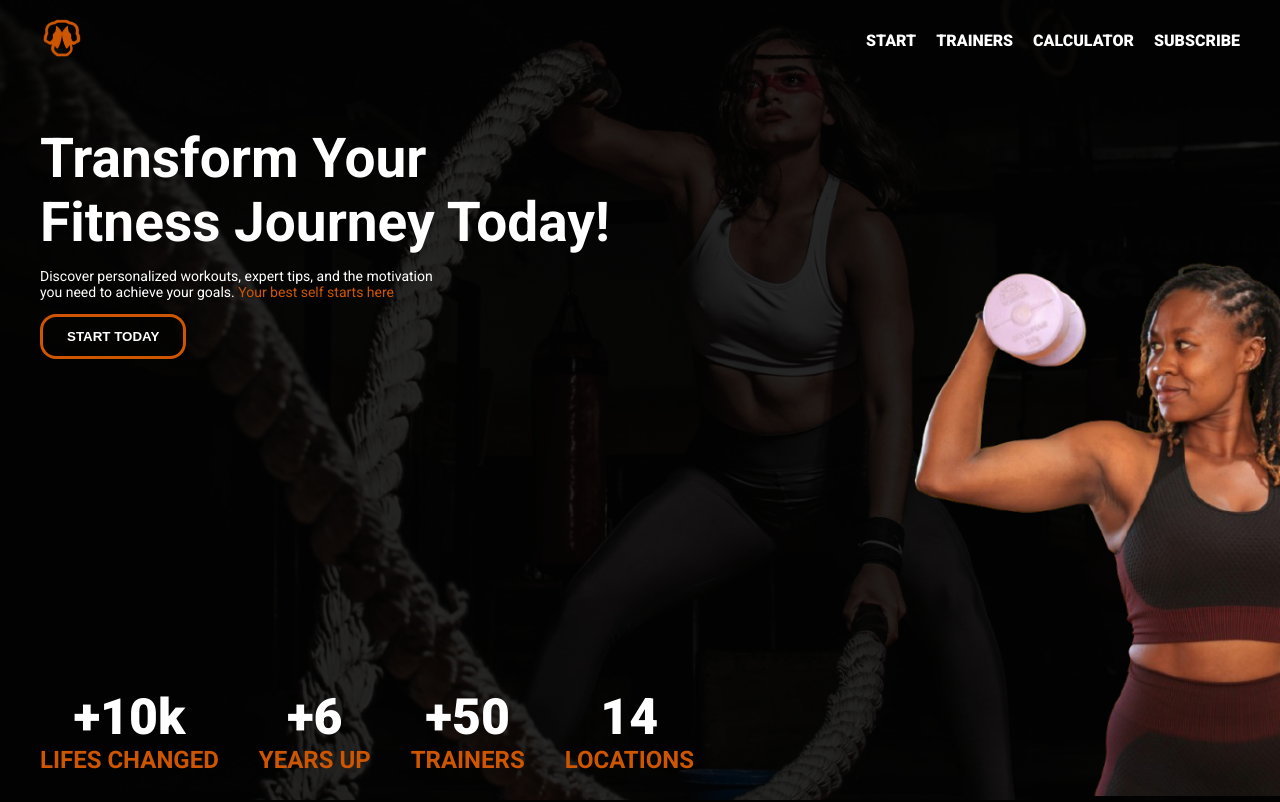
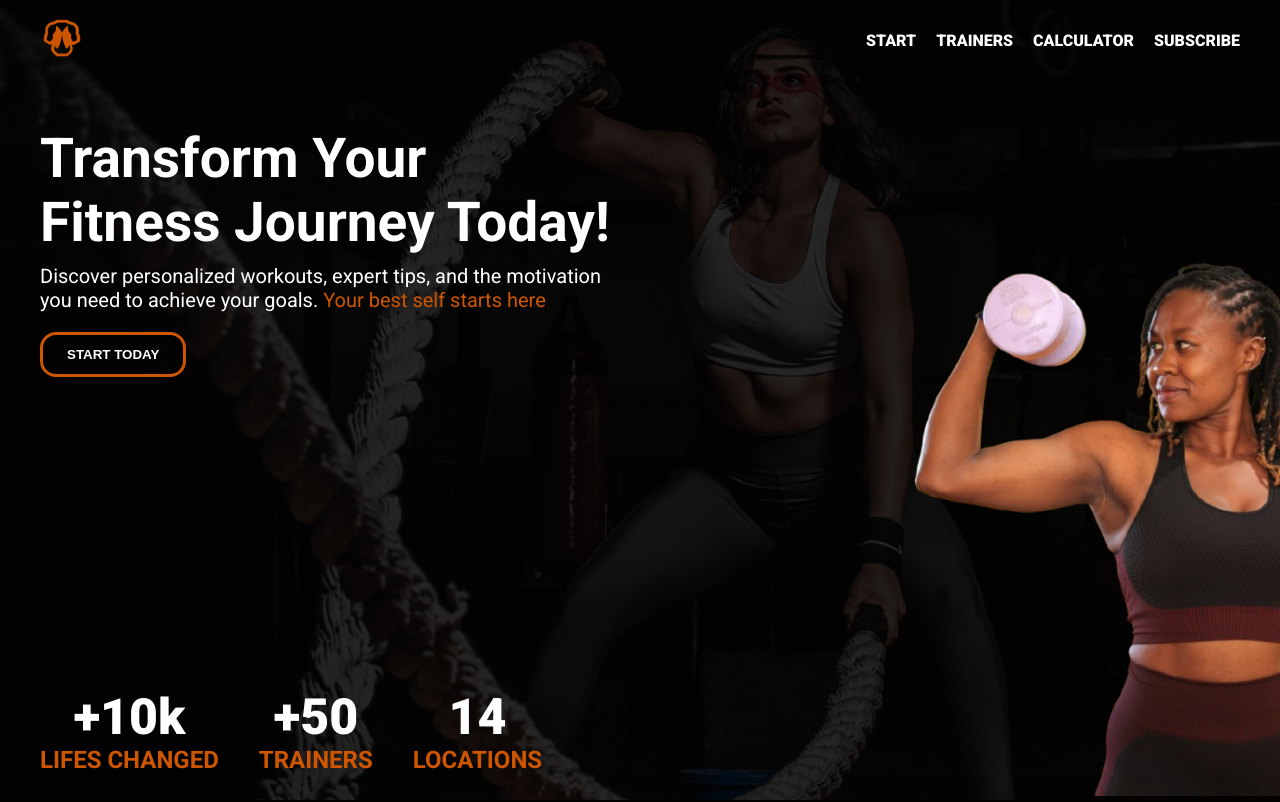
Before and after one commit to DuvanLT/Burn-fitness, a Vue app: page / in a window 1280 px wide. Shown: the top 802 px of the page. Built offline with nearby package versions, Linux system fonts and the light colour scheme.

Commit message:
responsive on small phones

```diff
--- a/src/assets/data/data.js
+++ b/src/assets/data/data.js
@@ -5,17 +5,12 @@ export const achievements = [
         many: "+10k",
     },
     {
-        id: 2,
-        name: "Years up",
-        many: "+6",
-    },
-    {
-        id:3,
+        id:2,
         name:"Trainers",
         many:"+50",
     },
     {
-        id:4,
+        id:3,
         name:"locations",
         many:"14",
     }
--- a/src/components/Hero.vue
+++ b/src/components/Hero.vue
@@ -46,7 +46,7 @@ import {achievements} from '../assets/data/data.js'
 }
 
 .achievements{
-    bottom: 10px;
+    bottom: 0;
     display: flex;
     flex-direction: column;
     list-style: none;
@@ -77,7 +77,8 @@ import {achievements} from '../assets/data/data.js'
        margin-bottom: 0;
     }
     p{
-    font-size: 14px;
+        margin-top: 4px;
+    font-size: 16px;
     }
 }
     .hero_container{
@@ -118,6 +119,12 @@ import {achievements} from '../assets/data/data.js'
         .achievement-many{
             font-size: 30px;
         }
+        .hero_texts{
+            h1{
+       font-size: 28px;
+    }
+        }
+
 
     }
 
@@ -126,12 +133,18 @@ import {achievements} from '../assets/data/data.js'
         font-size: 55px;
         }
 
+        .hero_texts p{
+            font-size: 20px;
+            margin-top: 10px;
+        }
+
         .model{
             max-width: 380px;
         }
         .achievements{
             flex-direction: row;
             gap: 40px;
+            bottom: 10px;
         }
         .achievement-name{
     font-size: 24px;
```
